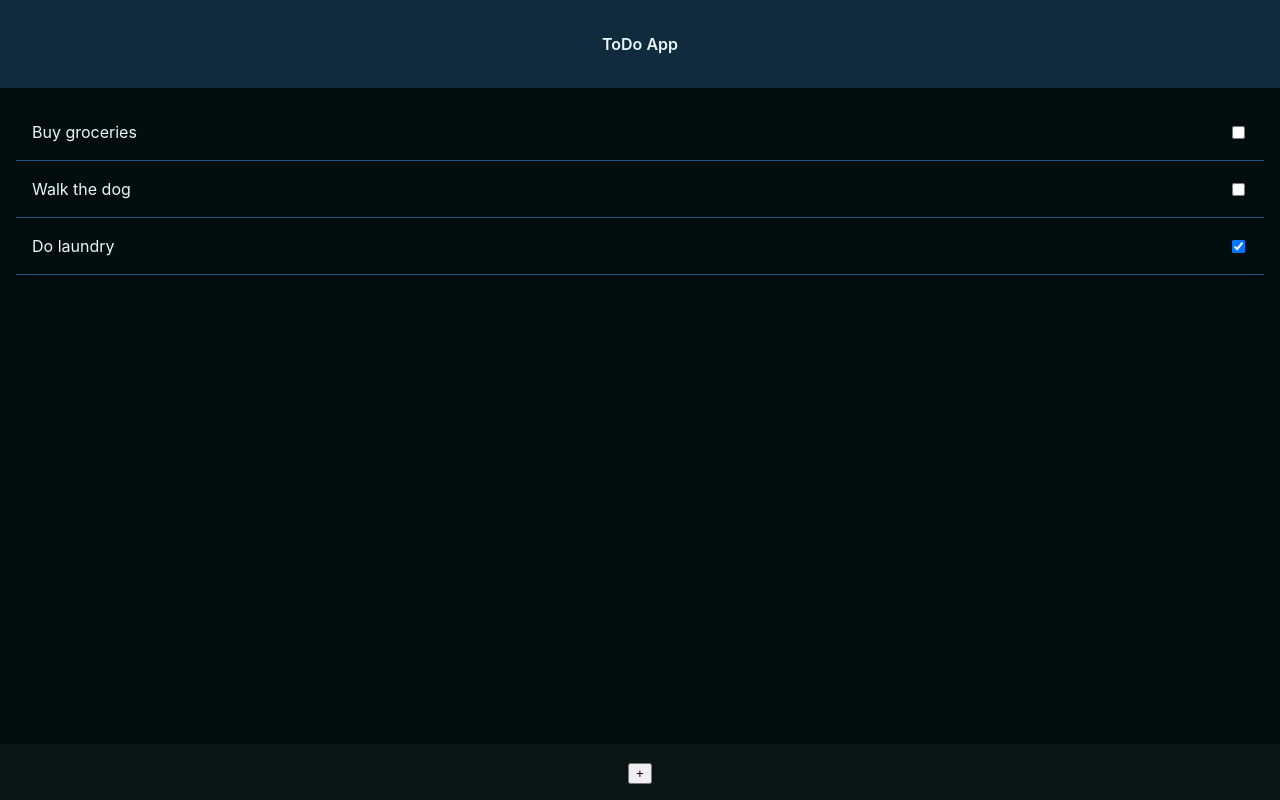
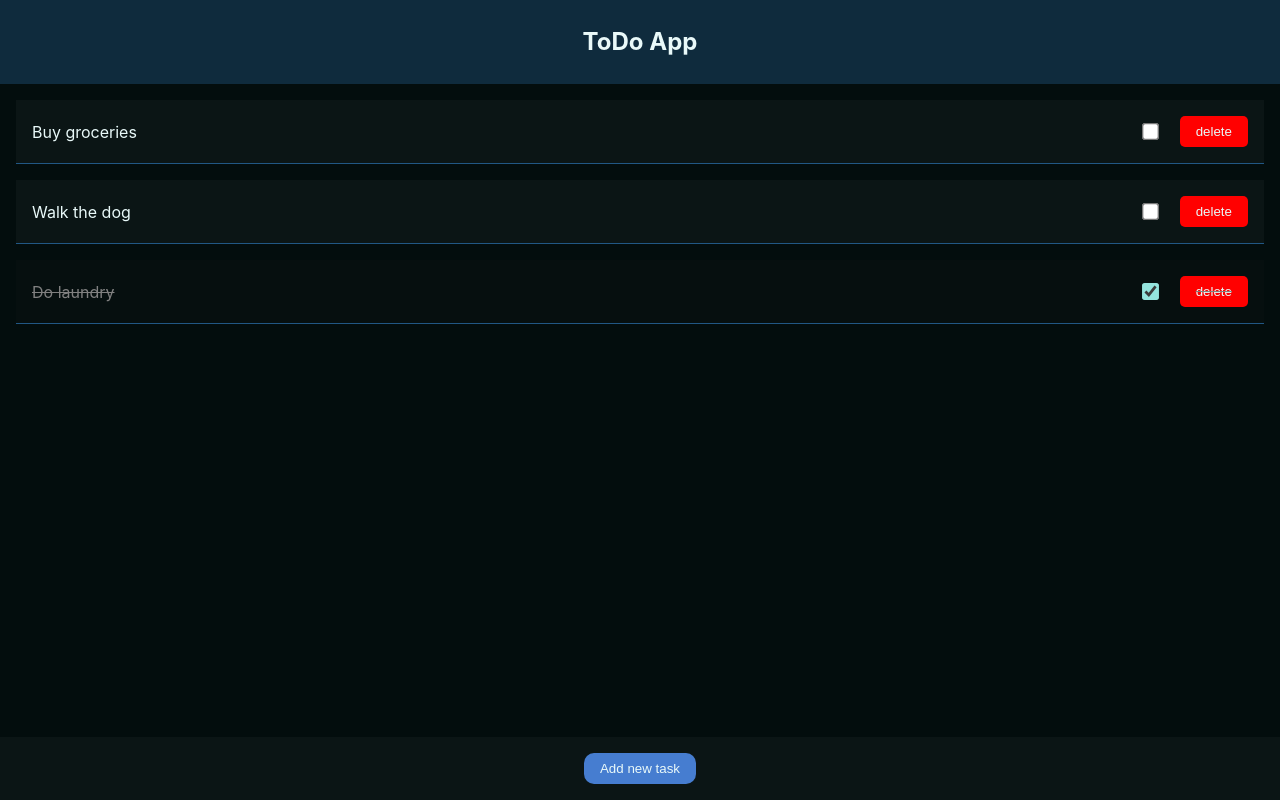
Before and after one commit to Kacegz/FrontEnd-Zaliczenie, a React (Vite) app: page / in a window 1280 px wide. Built offline with nearby package versions, Linux system fonts and the light colour scheme.

Commit message:
Change styling

```diff
--- a/src/App.jsx
+++ b/src/App.jsx
@@ -10,12 +10,16 @@ function App() {
   const [tasks, setTasks] = useState(defaultTasks);
   const dialog = useRef();
   const [name, setName] = useState("");
+  const [completed, setCompleted] = useState(false);
 
   function addNewTask() {
+    if (!name) {
+      return;
+    }
     const newTask = {
       id: tasks.length + 1,
       name: name,
-      completed: false,
+      completed: completed,
     };
     setTasks([...tasks, newTask]);
     setName("");
@@ -33,40 +37,77 @@ function App() {
 
   return (
     <>
-      <div className={styles.header}>ToDo App</div>
+      <div className={styles.header}>
+        <h2>ToDo App</h2>
+      </div>
       <div className={styles.main}>
         {tasks.map((task) => (
-          <div key={task.id} className={styles.task}>
+          <div
+            key={task.id}
+            className={`${styles.task} ${
+              task.completed ? styles.finished : ""
+            }`}
+          >
             <span>{task.name}</span>
-            <input
-              type="checkbox"
-              defaultChecked={task.completed}
-              onClick={() => changeTaskStatus(task.id)}
-            />
+            <div className={styles.task_buttons}>
+              <input
+                type="checkbox"
+                defaultChecked={task.completed}
+                className={styles.completed_button}
+                onClick={() => changeTaskStatus(task.id)}
+              />
+              <input
+                type="button"
+                value="delete"
+                className={styles.delete_button}
+              />
+            </div>
           </div>
         ))}
       </div>
       <div className={styles.footer}>
         <button
-          className={styles.addTask}
+          className={styles.new_task_button}
           onClick={() => dialog.current.showModal()}
         >
-          +
+          Add new task
         </button>
       </div>
       <dialog ref={dialog} className={styles.modal}>
         <div className={styles.modal_inputs}>
-          <label htmlFor="name">Enter the name for new task</label>
+          <label htmlFor="name">
+            <h3>Enter the name for a new task</h3>
+          </label>
           <input
             type="text"
             name="name"
             id=""
+            className={styles.modal_input_text}
             value={name}
             onChange={(e) => setName(e.target.value)}
           />
+          <label htmlFor="completed">Completed?</label>
+          <input
+            type="checkbox"
+            name="completed"
+            id=""
+            className={styles.modal_checkbox}
+            defaultChecked={completed}
+            onChange={(e) => setCompleted(e.target.checked)}
+          />
           <div className={styles.modal_buttons}>
-            <button onClick={() => addNewTask()}>Add</button>
-            <button onClick={() => dialog.current.close()}>Cancel</button>
+            <button
+              className={styles.modal_button}
+              onClick={() => addNewTask()}
+            >
+              Add
+            </button>
+            <button
+              className={`${styles.modal_button} ${styles.modal_cancel}`}
+              onClick={() => dialog.current.close()}
+            >
+              Cancel
+            </button>
           </div>
         </div>
       </dialog>
--- a/src/App.module.css
+++ b/src/App.module.css
@@ -1,6 +1,6 @@
 .header {
   background-color: rgb(33, 87, 132, 0.4);
-  padding: 2rem;
+  padding: 1.5rem;
   font-weight: 600;
 }
 .main {
@@ -17,6 +17,38 @@
   align-items: center;
   padding: 1rem;
   border-bottom: 1px solid var(--secondary);
+  position: relative;
+  margin-bottom: 1rem;
+  background-color: var(--divColor);
+}
+.finished {
+  background-color: #0b151560;
+  color: gray;
+  text-decoration: line-through;
+}
+.task_buttons {
+  display: flex;
+  gap: 20px;
+}
+.delete_button {
+  background-color: red;
+  color: var(--textColor);
+  border: none;
+  padding: 0.5rem 1rem;
+  border-radius: 5px;
+  cursor: pointer;
+}
+.completed_button {
+  scale: 1.3;
+  accent-color: var(--primary);
+}
+.new_task_button {
+  background-color: var(--accent);
+  color: var(--textColor);
+  border: none;
+  padding: 0.5rem 1rem;
+  border-radius: 10px;
+  cursor: pointer;
 }
 .modal {
   padding: 5rem;
@@ -24,16 +56,38 @@
   color: var(--textColor);
   border-color: var(--secondary);
 }
+.modal::backdrop {
+  background-color: rgba(0, 0, 0, 0.5);
+}
 .modal_inputs {
   display: flex;
   gap: 20px;
   flex-direction: column;
   justify-content: center;
   align-items: center;
+  width: 20vw;
 }
 .modal_buttons {
   display: flex;
   gap: 20px;
-  justify-content: center;
-  align-items: center;
 }
+.modal_input_text {
+  padding: 0.5rem;
+  border-radius: 5px;
+  border: 1px solid var(--secondary);
+}
+.modal_checkbox {
+  scale: 1.4;
+  accent-color: var(--primary);
+}
+.modal_button {
+  background-color: var(--accent);
+  color: var(--textColor);
+  border: none;
+  padding: 0.5rem 1rem;
+  border-radius: 10px;
+  cursor: pointer;
+}
+.modal_cancel {
+  background-color: red;
+}
--- a/src/index.css
+++ b/src/index.css
@@ -21,3 +21,11 @@ body {
   flex-direction: column;
   text-align: center;
 }
+h1,
+h2,
+h3,
+h4,
+h5,
+p {
+  margin: 0;
+}
```
